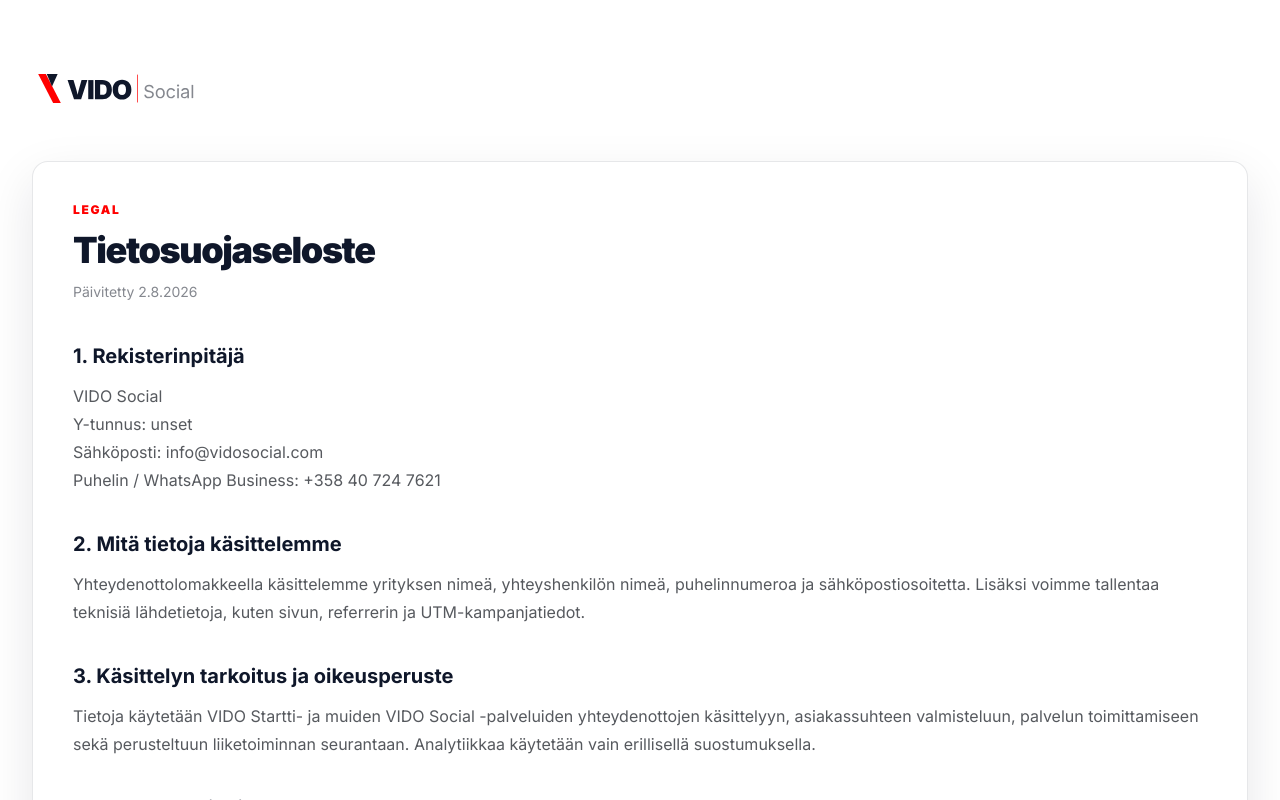
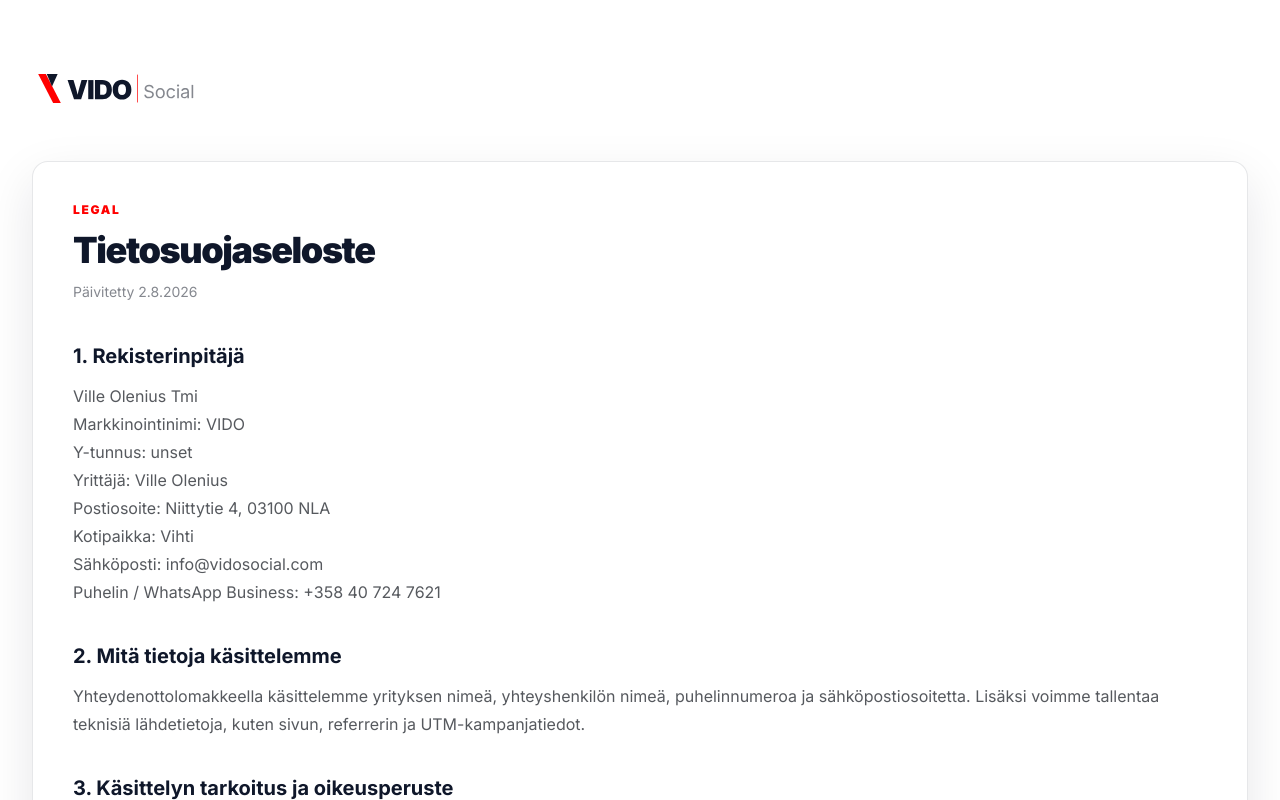
Before and after one commit to Jambovisuaalit/vido-social-frontend, a Next.js app: page /tietosuoja in a window 1280 px wide. Shown: the top 800 px of the page. Built offline with nearby package versions, Linux system fonts and the light colour scheme; no server answers.

Commit message:
chore: lock VIDO legal identity and registry details

```diff
--- a/app/tietosuoja/page.tsx
+++ b/app/tietosuoja/page.tsx
@@ -7,10 +7,13 @@
 };
 
 export default function PrivacyPage() {
-  const legalEntity = process.env.NEXT_PUBLIC_LEGAL_ENTITY || "VIDO Social";
-  const businessId = process.env.NEXT_PUBLIC_BUSINESS_ID || "Vahvistetaan ennen tuotantojulkaisua";
+  const legalEntity = process.env.NEXT_PUBLIC_LEGAL_ENTITY || "Ville Olenius Tmi";
+  const businessId = process.env.NEXT_PUBLIC_BUSINESS_ID || "3581471-7";
+  const marketingName = process.env.NEXT_PUBLIC_MARKETING_NAME || "VIDO";
   const contactEmail = process.env.NEXT_PUBLIC_CONTACT_EMAIL || "ville@vidosocial.com";
   const contactPhone = process.env.NEXT_PUBLIC_CONTACT_PHONE || "+358 40 724 7621";
+  const postalAddress = process.env.NEXT_PUBLIC_POSTAL_ADDRESS || "Niittytie 4, 03100 NLA";
+  const domicile = process.env.NEXT_PUBLIC_DOMICILE || "Vihti";
 
   return (
     <main className="min-h-screen bg-white py-10 sm:py-16">
@@ -24,7 +27,16 @@
           <div className="mt-10 space-y-9 text-brand-charcoal/80">
             <section>
               <h2 className="text-xl font-bold text-brand-navy">1. Rekisterinpitäjä</h2>
-              <p className="mt-3 leading-7">{legalEntity}<br />Y-tunnus: {businessId}<br />Sähköposti: {contactEmail}<br />Puhelin / WhatsApp Business: {contactPhone}</p>
+              <p className="mt-3 leading-7">
+                {legalEntity}<br />
+                Markkinointinimi: {marketingName}<br />
+                Y-tunnus: {businessId}<br />
+                Yrittäjä: Ville Olenius<br />
+                Postiosoite: {postalAddress}<br />
+                Kotipaikka: {domicile}<br />
+                Sähköposti: {contactEmail}<br />
+                Puhelin / WhatsApp Business: {contactPhone}
+              </p>
             </section>
             <section>
               <h2 className="text-xl font-bold text-brand-navy">2. Mitä tietoja käsittelemme</h2>
```
